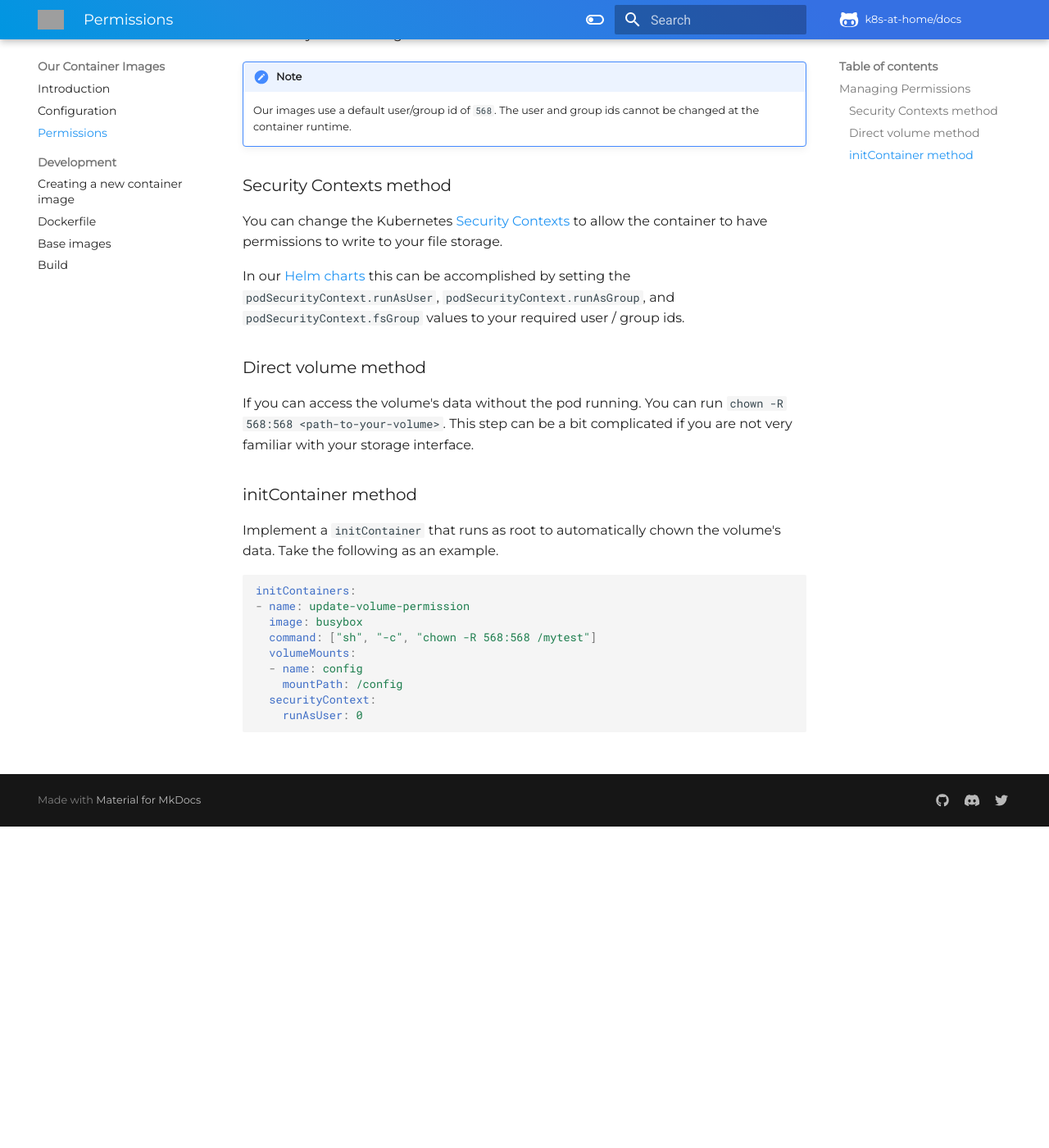
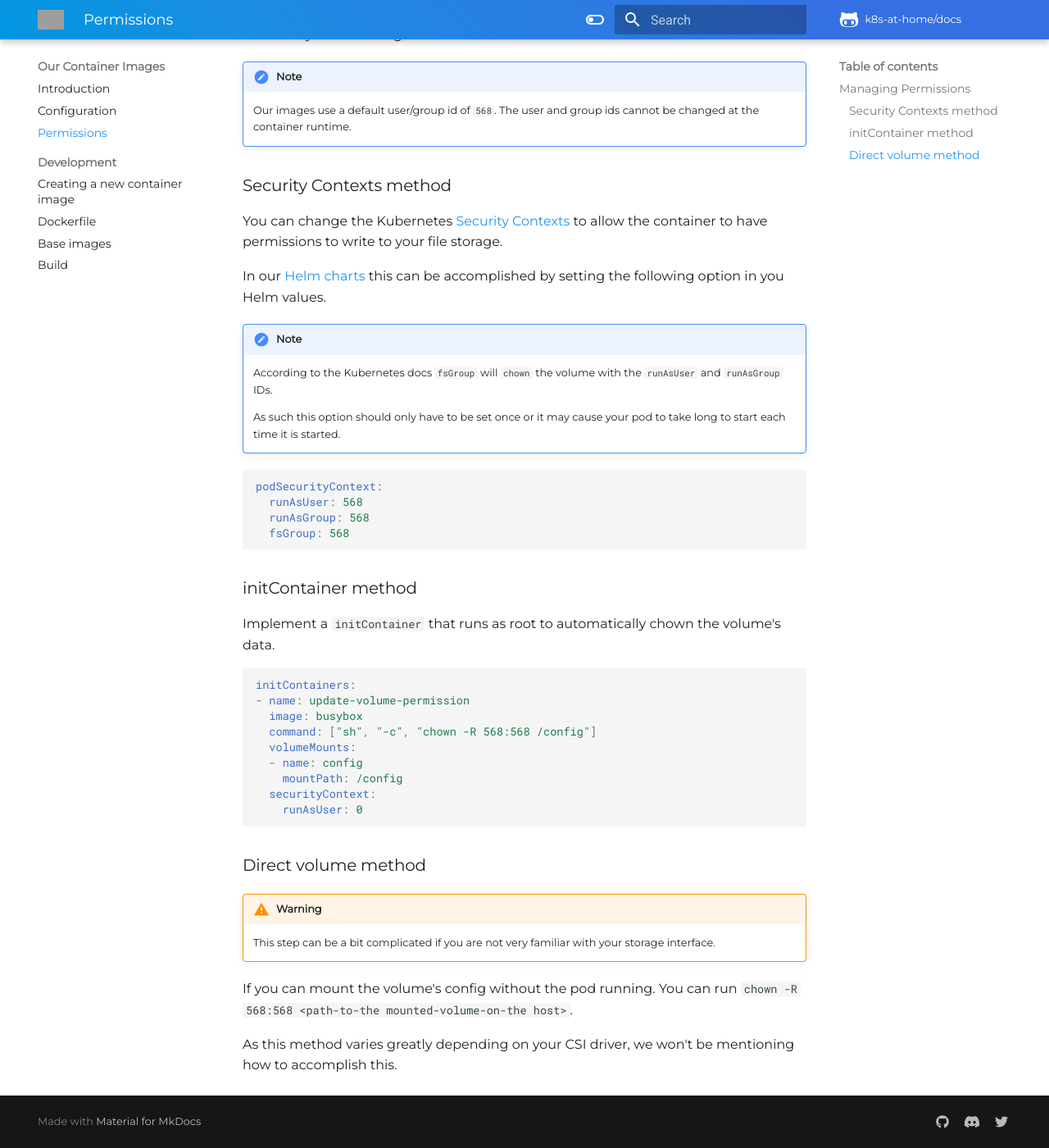
Before and after one commit to nicholaswilde/docs, an MkDocs documentation site: the page built from docs/our-container-images/permissions.md, in a window 1280 px wide and 1400 px high, scrolled down 392 px. Shown: the whole window at 82% size. Built offline with MkDocs 1.6.1 and Material for MkDocs 9.7.7, drawn with Linux system fonts in a browser that asks for light colours; comment, search, counter and statistics services are not loaded; grey boxes are pictures that could not be loaded.

Commit message:
docs: update permissions

````diff
--- a/docs/our-container-images/permissions.md
+++ b/docs/our-container-images/permissions.md
@@ -21,28 +21,47 @@ You can change the Kubernetes
 to allow the container to have permissions to write to your file storage.
 
 In our [Helm charts](https://github.com/k8s-at-home/charts/) this can be accomplished
-by setting the `podSecurityContext.runAsUser`, `podSecurityContext.runAsGroup`,
-and `podSecurityContext.fsGroup` values to your required user / group ids.
+by setting the following option in you Helm values.
 
-### Direct volume method
+!!! note
+    According to the Kubernetes docs `fsGroup` will `chown`
+    the volume with the `runAsUser` and `runAsGroup` IDs.
 
-If you can access the volume's data without the pod running. You can run
-`chown -R 568:568 <path-to-your-volume>`. This step can be a bit complicated
-if you are not very familiar with your storage interface.
+    As such this option should only have to be set once
+    or it may cause your pod to take long to start each
+    time it is started.
+
+```yaml
+podSecurityContext:
+  runAsUser: 568
+  runAsGroup: 568
+  fsGroup: 568
+```
 
 ### initContainer method
 
 Implement a `initContainer` that runs as root to automatically chown the volume's
-data. Take the following as an example.
+data.
 
 ```yaml
 initContainers:
 - name: update-volume-permission
   image: busybox
-  command: ["sh", "-c", "chown -R 568:568 /mytest"]
+  command: ["sh", "-c", "chown -R 568:568 /config"]
   volumeMounts:
   - name: config
     mountPath: /config
   securityContext:
     runAsUser: 0
 ```
+
+### Direct volume method
+
+!!! warning
+    This step can be a bit complicated if you are not very familiar with your storage interface.
+
+If you can mount the volume's config without the pod running. You can run
+`chown -R 568:568 <path-to-the mounted-volume-on-the host>`.
+
+As this method varies greatly depending on your CSI driver, we won't be mentioning
+how to accomplish this.
````
